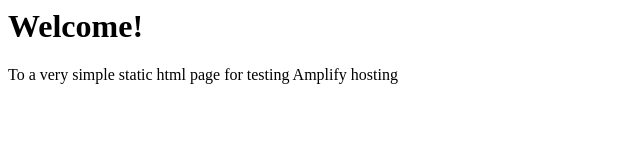
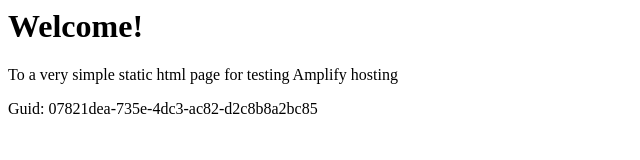
Before and after one commit to aws-aemilia-cmh/Github-PR-Commit-Integration-Test-DoNotTouch-v1-preprod-us-east-2, a website: page src/index.html in a window 1280 px wide. Shown: the whole page, without its empty margins (0-640 px from the left). Drawn offline with Linux system fonts and the light colour scheme.

Commit message:
commit from integ tests

```diff
--- a/src/index.html
+++ b/src/index.html
@@ -1,3 +1,5 @@
+
+
 <html lang="en">
 
 <head>
@@ -10,6 +12,6 @@
 <body>
     <h1>Welcome!</h1>
     <p>To a very simple static html page for testing Amplify hosting</p>
-</body>
+    <p>Guid: 07821dea-735e-4dc3-ac82-d2c8b8a2bc85</p></body>
 
 </html>
```
